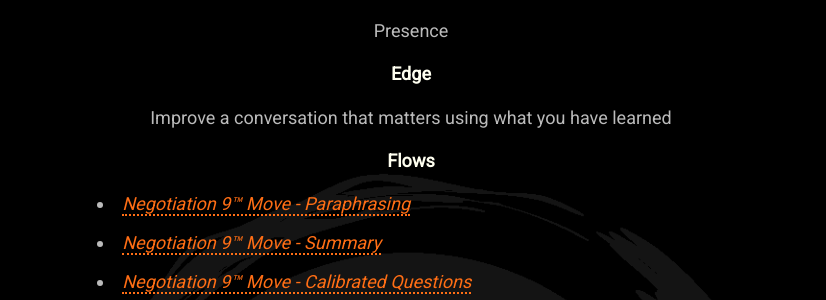
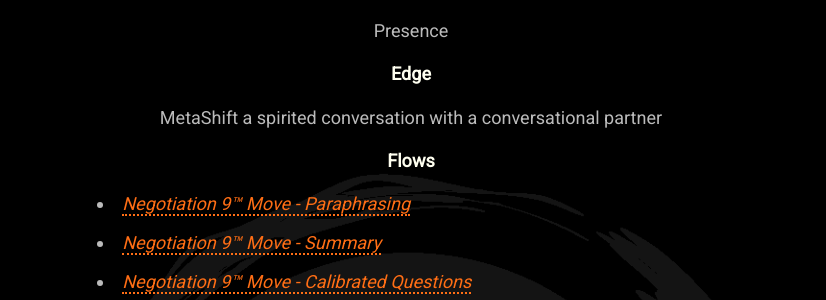
Before and after one commit to mindset-dojo/mindset-dojo.github.io, a Jekyll site: the page built from program.md, in a window 1280 px wide and 900 px high, scrolled down 3698 px. Shown: the part 153-453 px from the top of the window, without its empty margins (229-1055 px from the left). Built offline with Jekyll 4.4.1, drawn with Linux system fonts in a browser that asks for light colours; some web fonts are replaced.

Commit message:
feat(program): align purple level edge challenge with intention.

```diff
--- a/_data/program.yaml
+++ b/_data/program.yaml
@@ -91,7 +91,7 @@
     label: 3rd Kyu
     level: -3
     intention: Presence
-    edge: Improve a conversation that matters using what you have learned
+    edge: MetaShift a spirited conversation with a conversational partner
     flows:
       - label: Negotiation 9™ Move - Paraphrasing
         url: https://www.blackswanltd.com/newsletter/infographic-the-black-swan-groups-negotiation-9
```
